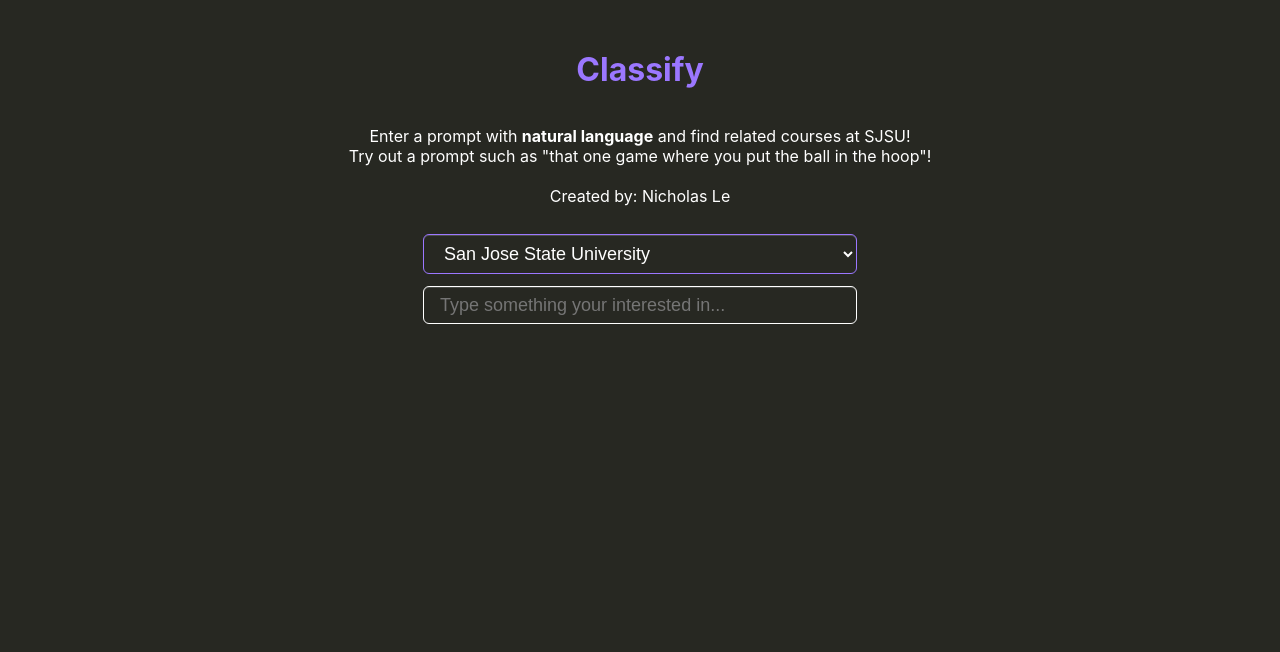
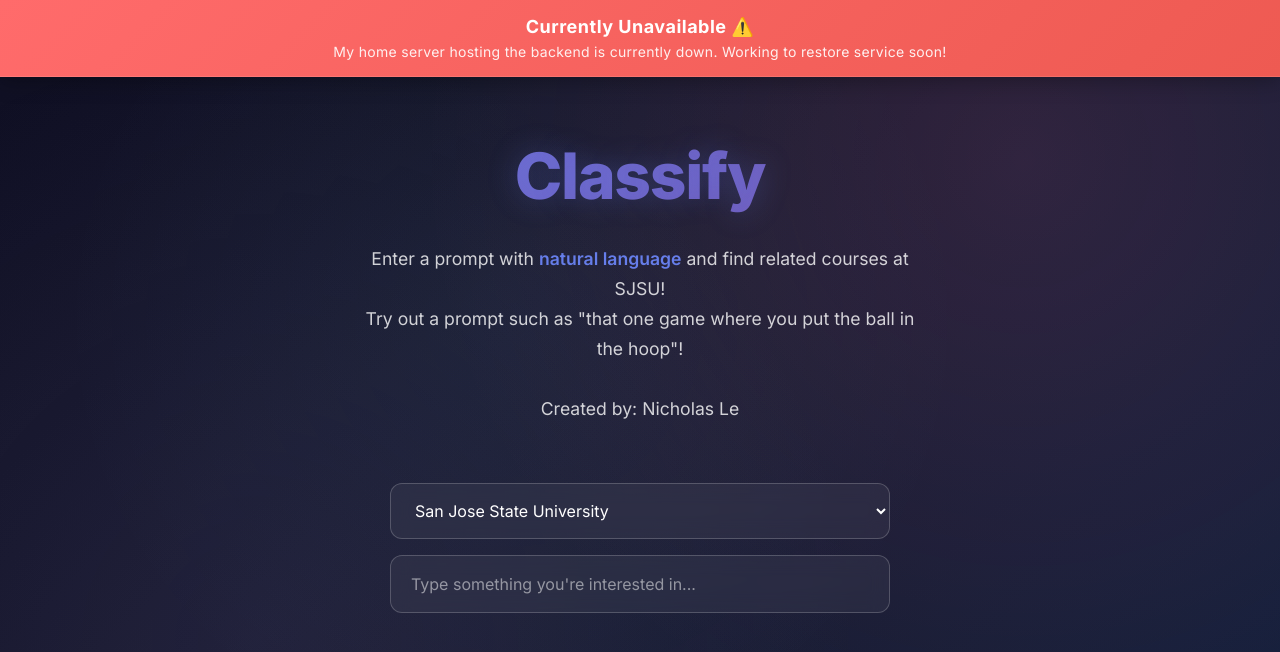
Before and after one commit to NicholasLe04/classify, a React (Create React App) app in the folder frontend/: page / in a window 1280 px wide. Shown: the top 652 px of the page. Built offline with nearby package versions, Linux system fonts and the light colour scheme.

Commit message:
Update frontend + banner

```diff
--- a/frontend/src/App.css
+++ b/frontend/src/App.css
@@ -2,12 +2,115 @@
   color: white;
   min-height: 100vh;
   text-align: center;
-  background-color: #272822;
+  background: linear-gradient(135deg, #0f0f23 0%, #1a1a2e 50%, #16213e 100%);
   display: flex;
   flex-direction: column;
+  font-family: 'Inter', -apple-system, BlinkMacSystemFont, 'Segoe UI', sans-serif;
+  position: relative;
+  overflow-x: hidden;
+}
+
+.App::before {
+  content: '';
+  position: fixed;
+  top: 0;
+  left: 0;
+  width: 100%;
+  height: 100%;
+  background:
+    radial-gradient(circle at 20% 80%, rgba(120, 119, 198, 0.1) 0%, transparent 50%),
+    radial-gradient(circle at 80% 20%, rgba(255, 119, 198, 0.1) 0%, transparent 50%),
+    radial-gradient(circle at 40% 40%, rgba(120, 219, 255, 0.05) 0%, transparent 50%);
+  pointer-events: none;
+  z-index: 0;
+}
+
+.App > * {
+  position: relative;
+  z-index: 1;
+}
+
+.service-down-banner {
+  background: linear-gradient(135deg, #ff6b6b, #ee5a52);
+  color: white;
+  padding: 16px 20px;
+  position: sticky;
+  top: 0;
+  z-index: 1000;
+  box-shadow: 0 4px 20px rgba(0, 0, 0, 0.3);
+  border-bottom: 1px solid rgba(255, 255, 255, 0.1);
+  backdrop-filter: blur(10px);
+}
+
+.banner-content {
+  display: flex;
+  align-items: center;
+  justify-content: center;
+  gap: 12px;
+  max-width: 1200px;
+  margin: 0 auto;
+}
+
+.banner-text {
+  display: flex;
+  flex-direction: column;
+  gap: 6px;
+}
+
+.banner-title {
+  font-weight: 700;
+  font-size: 18px;
+  letter-spacing: 0.5px;
+}
+
+.banner-subtitle {
+  font-weight: 400;
+  font-size: 14px;
+  opacity: 0.9;
+  letter-spacing: 0.3px;
 }
 
 .Title {
-  color: rgb(155, 119, 255);
-  margin-top: 50px;
+  background: linear-gradient(135deg, #667eea 0%, #764ba2 100%);
+  -webkit-background-clip: text;
+  -webkit-text-fill-color: transparent;
+  background-clip: text;
+  font-size: clamp(2.5rem, 8vw, 4rem);
+  font-weight: 800;
+  margin: 60px 0 30px 0;
+  letter-spacing: -0.02em;
+  text-shadow: 0 0 30px rgba(102, 126, 234, 0.3);
 }
+
+.App p {
+  font-size: 1.1rem;
+  line-height: 1.7;
+  color: rgba(255, 255, 255, 0.8);
+  max-width: 600px;
+  margin: 0 auto 40px auto;
+  padding: 0 20px;
+}
+
+.App p strong {
+  color: #667eea;
+  font-weight: 600;
+}
+
+@media (max-width: 768px) {
+  .Title {
+    margin: 40px 0 20px 0;
+  }
+
+  .App p {
+    font-size: 1rem;
+    padding: 0 30px;
+  }
+
+  .banner-title {
+    font-size: 16px;
+  }
+
+  .banner-subtitle {
+    font-size: 13px;
+  }
+}
--- a/frontend/src/App.js
+++ b/frontend/src/App.js
@@ -4,6 +4,16 @@
 function App() {
   return (
     <div className="App">
+      <div className="service-down-banner">
+        <div className="banner-content">
+          <div className="banner-text">
+            <div className="banner-title">
+              Currently Unavailable ⚠️
+            </div>
+            <div className="banner-subtitle">My home server hosting the backend is currently down. Working to restore service soon!</div>
+          </div>
+        </div>
+      </div>
       <h1 className="Title">Classify</h1>
       <p>
         Enter a prompt with <strong>natural language</strong> and find related courses at SJSU!
--- a/frontend/src/components/CourseSearch.css
+++ b/frontend/src/components/CourseSearch.css
@@ -1,95 +1,231 @@
 a {
     color: white;
     text-decoration: none;
+    transition: all 0.3s ease;
 }
 
 .course-search {
     display: flex;
     flex-direction: column;
     align-items: center;
-    margin: 12px 0;
+    margin: 20px 0;
+    max-width: 900px;
+    width: 100%;
+    margin-left: auto;
+    margin-right: auto;
+    padding: 0 20px;
+}
+
+.search-controls {
+    display: flex;
+    flex-direction: column;
+    gap: 16px;
+    width: 100%;
+    max-width: 500px;
+    margin-bottom: 40px;
 }
 
 .course-search ul {
     list-style: none;
     padding: 0;
+    width: 100%;
+    display: grid;
+    gap: 20px;
 }
 
 .course-search li {
-    width: 600px;
-    max-width: 85vw;
-    padding: 30px 20px;
-    margin: 14px 0;
+    width: 100%;
+    padding: 32px;
+    background: rgba(255, 255, 255, 0.05);
+    backdrop-filter: blur(10px);
+    border: 1px solid rgba(255, 255, 255, 0.1);
+    border-radius: 16px;
+    box-shadow:
+        0 8px 32px rgba(0, 0, 0, 0.3),
+        inset 0 1px 0 rgba(255, 255, 255, 0.1);
+    transition: all 0.3s cubic-bezier(0.4, 0, 0.2, 1);
+    position: relative;
+    overflow: hidden;
+}
 
-    background-color: #31312e;
-    border-radius: 6px;
-    box-shadow: 0px 1px 5px rgba(115, 117, 119, 0.5);
+.course-search li::before {
+    content: '';
+    position: absolute;
+    top: 0;
+    left: 0;
+    right: 0;
+    height: 2px;
+    background: linear-gradient(90deg, #667eea, #764ba2);
+    transform: scaleX(0);
+    transition: transform 0.3s ease;
+}
+
+.course-search li:hover {
+    transform: translateY(-4px);
+    box-shadow:
+        0 20px 40px rgba(0, 0, 0, 0.4),
+        inset 0 1px 0 rgba(255, 255, 255, 0.2);
+    border-color: rgba(102, 126, 234, 0.3);
+}
+
+.course-search li:hover::before {
+    transform: scaleX(1);
 }
 
 .course-code {
-    color: rgb(155, 119, 255);
-    font-weight: 600;
+    color: #667eea;
+    font-weight: 700;
+    font-size: 1.1rem;
+    margin: 0 0 12px 0;
+    letter-spacing: 0.5px;
+}
+
+.course-description {
+    color: rgba(255, 255, 255, 0.9);
+    line-height: 1.6;
     margin: 0;
-    margin-bottom: 10px;
+    font-size: 0.95rem;
 }
 
 #loading-text {
-    margin: 0;
+    margin: 20px 0;
+    font-size: 1.1rem;
+    color: #667eea;
+    font-weight: 500;
+    display: flex;
+    align-items: center;
+    gap: 12px;
+}
+
+#loading-text::after {
+    content: '';
+    width: 20px;
+    height: 20px;
+    border: 2px solid rgba(102, 126, 234, 0.3);
+    border-top: 2px solid #667eea;
+    border-radius: 50%;
+    animation: spin 1s linear infinite;
+}
+
+@keyframes spin {
+    0% { transform: rotate(0deg); }
+    100% { transform: rotate(360deg); }
 }
 
 .disabled {
-    opacity: 0.2;
+    opacity: 0.3;
     pointer-events: none;
+    filter: grayscale(1);
 }
 
 #course-search-bar {
-    width: 400px;
-    max-width: 85vw;
-    padding: 8px 16px;
-    font-size: 18px;
-    line-height: 20px;
+    width: 100%;
+    padding: 16px 20px;
+    font-size: 16px;
+    line-height: 1.5;
     color: white;
-    vertical-align: middle;
-    background-color: #272822;
-    border: 1px solid white;
-    border-radius: 6px;
+    background: rgba(255, 255, 255, 0.05);
+    backdrop-filter: blur(10px);
+    border: 1px solid rgba(255, 255, 255, 0.2);
+    border-radius: 12px;
     outline: none;
-    box-shadow: rgba(225, 228, 232, 0.2) 0px 1px 0px 0px inset;
+    transition: all 0.3s ease;
+    font-family: inherit;
+}
 
+#course-search-bar::placeholder {
+    color: rgba(255, 255, 255, 0.5);
 }
 
 #course-search-bar:focus {
-    border-color: rgb(155, 119, 255);
+    border-color: #667eea;
+    box-shadow:
+        0 0 0 3px rgba(102, 126, 234, 0.1),
+        0 8px 25px rgba(0, 0, 0, 0.2);
+    background: rgba(255, 255, 255, 0.08);
 }
 
 #load-more {
-    height: 40px;
-    width: 100px;
+    padding: 14px 32px;
+    font-size: 16px;
+    font-weight: 600;
+    color: white;
+    background: linear-gradient(135deg, #667eea 0%, #764ba2 100%);
+    border: none;
+    border-radius: 12px;
+    cursor: pointer;
+    transition: all 0.3s ease;
+    margin-top: 20px;
+    position: relative;
+    overflow: hidden;
+}
 
-    color: #31312e;
-    font-weight: 600;
-
-    border: none;
-    border-radius: 6px;
-    background-color: rgb(155, 119, 255);
+#load-more::before {
+    content: '';
+    position: absolute;
+    top: 0;
+    left: -100%;
+    width: 100%;
+    height: 100%;
+    background: linear-gradient(90deg, transparent, rgba(255, 255, 255, 0.2), transparent);
+    transition: left 0.5s;
 }
 
 #load-more:hover {
-    box-shadow: 0px 1px 8px rgba(155, 119, 255, 0.5);
+    transform: translateY(-2px);
+    box-shadow: 0 10px 25px rgba(102, 126, 234, 0.4);
+}
+
+#load-more:hover::before {
+    left: 100%;
 }
 
 #school-select {
-    width: 434px;
-    max-width: 85vw;
-    margin-bottom: 12px;
-    padding: 8px 16px;
-    font-size: 18px;
-    line-height: 20px;
+    width: 100%;
+    padding: 16px 20px;
+    font-size: 16px;
+    line-height: 1.5;
     color: white;
-    vertical-align: middle;
-    background-color: #272822;
-    border: 1px solid rgb(155, 119, 255);
-    border-radius: 6px;
+    background: rgba(255, 255, 255, 0.05);
+    backdrop-filter: blur(10px);
+    border: 1px solid rgba(255, 255, 255, 0.2);
+    border-radius: 12px;
     outline: none;
-    box-shadow: rgba(225, 228, 232, 0.2) 0px 1px 0px 0px inset;
+    cursor: pointer;
+    transition: all 0.3s ease;
+    font-family: inherit;
 }
+
+#school-select:focus {
+    border-color: #667eea;
+    box-shadow:
+        0 0 0 3px rgba(102, 126, 234, 0.1),
+        0 8px 25px rgba(0, 0, 0, 0.2);
+    background: rgba(255, 255, 255, 0.08);
+}
+
+#school-select option {
+    background: #1a1a2e;
+    color: white;
+    padding: 10px;
+}
+
+@media (max-width: 768px) {
+    .course-search {
+        padding: 0 16px;
+    }
+
+    .course-search li {
+        padding: 24px 20px;
+    }
+
+    .search-controls {
+        max-width: 100%;
+    }
+
+    #course-search-bar,
+    #school-select {
+        padding: 14px 16px;
+        font-size: 16px;
+    }
+}
--- a/frontend/src/components/CourseSearch.js
+++ b/frontend/src/components/CourseSearch.js
@@ -39,6 +39,7 @@
 
   return (
     <div className='course-search'>
+      <div className='search-controls'>
         <select name="schools" id="school-select" onChange={(e) => setSchool(e.target.value)}>
           <option value="sjsu">
             San Jose State University
@@ -47,7 +48,7 @@
         <input
           id='course-search-bar'
           className={loading ? 'disabled' : ''}
-        placeholder='Type something your interested in...'
+          placeholder="Type something you're interested in..."
           type='text'
           onChange={(e) => setPrompt(e.target.value)}
           onKeyDown={(e) => {
@@ -56,15 +57,16 @@
             }
           }}
         />
+      </div>
       { loading && <p id='loading-text'>Finding your personalized courses...</p> }
       <ul>
         {
-          recommendations.map((course) => {
+          recommendations.map((course, index) => {
             return (
-              <a href={`https://catalog.sjsu.edu/preview_course_nopop.php?catoid=${course.catoid}&coid=${course.coid}`} target='__blank'>
+              <a key={index} href={`https://catalog.sjsu.edu/preview_course_nopop.php?catoid=${course.catoid}&coid=${course.coid}`} target='_blank' rel='noopener noreferrer'>
                 <li>
                   <p className='course-code'>{course.course_code}</p>
-                  <p>{course.course_description}</p>
+                  <p className='course-description'>{course.course_description}</p>
                 </li>
               </a>
             )
--- a/frontend/src/index.css
+++ b/frontend/src/index.css
@@ -1,13 +1,50 @@
+@import url('https://fonts.googleapis.com/css2?family=Inter:wght@300;400;500;600;700;800;900&display=swap');
+
+* {
+  box-sizing: border-box;
+}
+
 body {
   margin: 0;
-  font-family: -apple-system, BlinkMacSystemFont, 'Segoe UI', 'Roboto', 'Oxygen',
+  font-family: 'Inter', -apple-system, BlinkMacSystemFont, 'Segoe UI', 'Roboto', 'Oxygen',
     'Ubuntu', 'Cantarell', 'Fira Sans', 'Droid Sans', 'Helvetica Neue',
     sans-serif;
   -webkit-font-smoothing: antialiased;
   -moz-osx-font-smoothing: grayscale;
+  font-feature-settings: 'cv02', 'cv03', 'cv04', 'cv11';
+  scroll-behavior: smooth;
 }
 
 code {
-  font-family: source-code-pro, Menlo, Monaco, Consolas, 'Courier New',
+  font-family: 'JetBrains Mono', source-code-pro, Menlo, Monaco, Consolas, 'Courier New',
     monospace;
 }
+
+/* Custom scrollbar */
+::-webkit-scrollbar {
+  width: 8px;
+}
+
+::-webkit-scrollbar-track {
+  background: rgba(255, 255, 255, 0.05);
+}
+
+::-webkit-scrollbar-thumb {
+  background: rgba(102, 126, 234, 0.5);
+  border-radius: 4px;
+}
+
+::-webkit-scrollbar-thumb:hover {
+  background: rgba(102, 126, 234, 0.7);
+}
+
+/* Selection styling */
+::selection {
+  background: rgba(102, 126, 234, 0.3);
+  color: white;
+}
+
+::-moz-selection {
+  background: rgba(102, 126, 234, 0.3);
+  color: white;
+}
```
Lines whose indentation alone changed are shown as unchanged.
